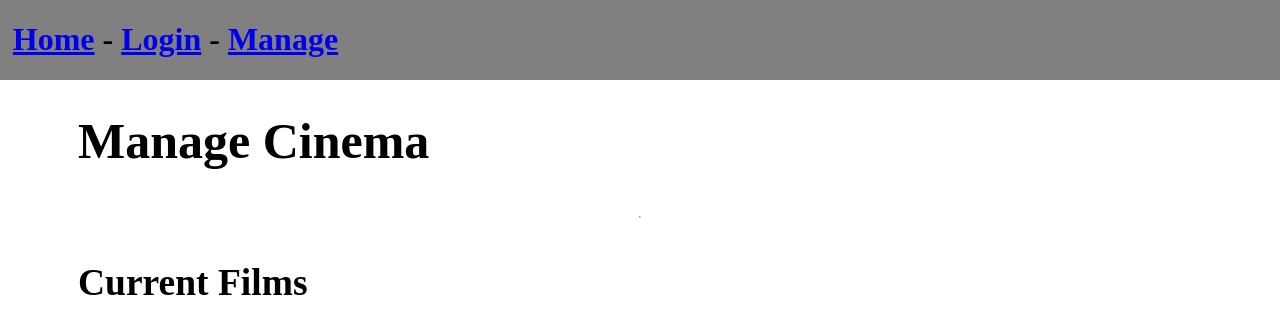
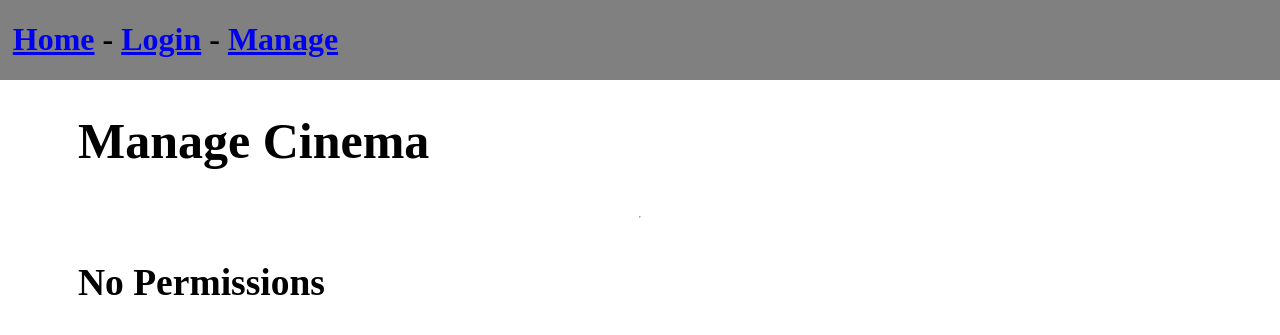
Before and after one commit to KarlTal/desd_group_project, a Django app: page /account/CinemaManager/ in a window 1280 px wide. Shown: the top 335 px of the page. Run offline with Django 4.2, Linux system fonts and the light colour scheme; data that the repository does not hold is empty.

Commit message:
Update home.html

```diff
--- a/DESD_Project/CinemaManager/templates/CinemaManager/home.html
+++ b/DESD_Project/CinemaManager/templates/CinemaManager/home.html
@@ -8,6 +8,13 @@
 <hr class="solid">
 
 <div>
+
+    {% if request.user.is_anonymous %}
+
+    <h2>No Permissions</h2>
+
+    {% else %}
+
     <h2>Current Films</h2>
 
     <table style="width:100%">
@@ -96,4 +103,6 @@
 
 <hr class="solid">
 
+{% endif %}
+
 {% endblock %}
```
